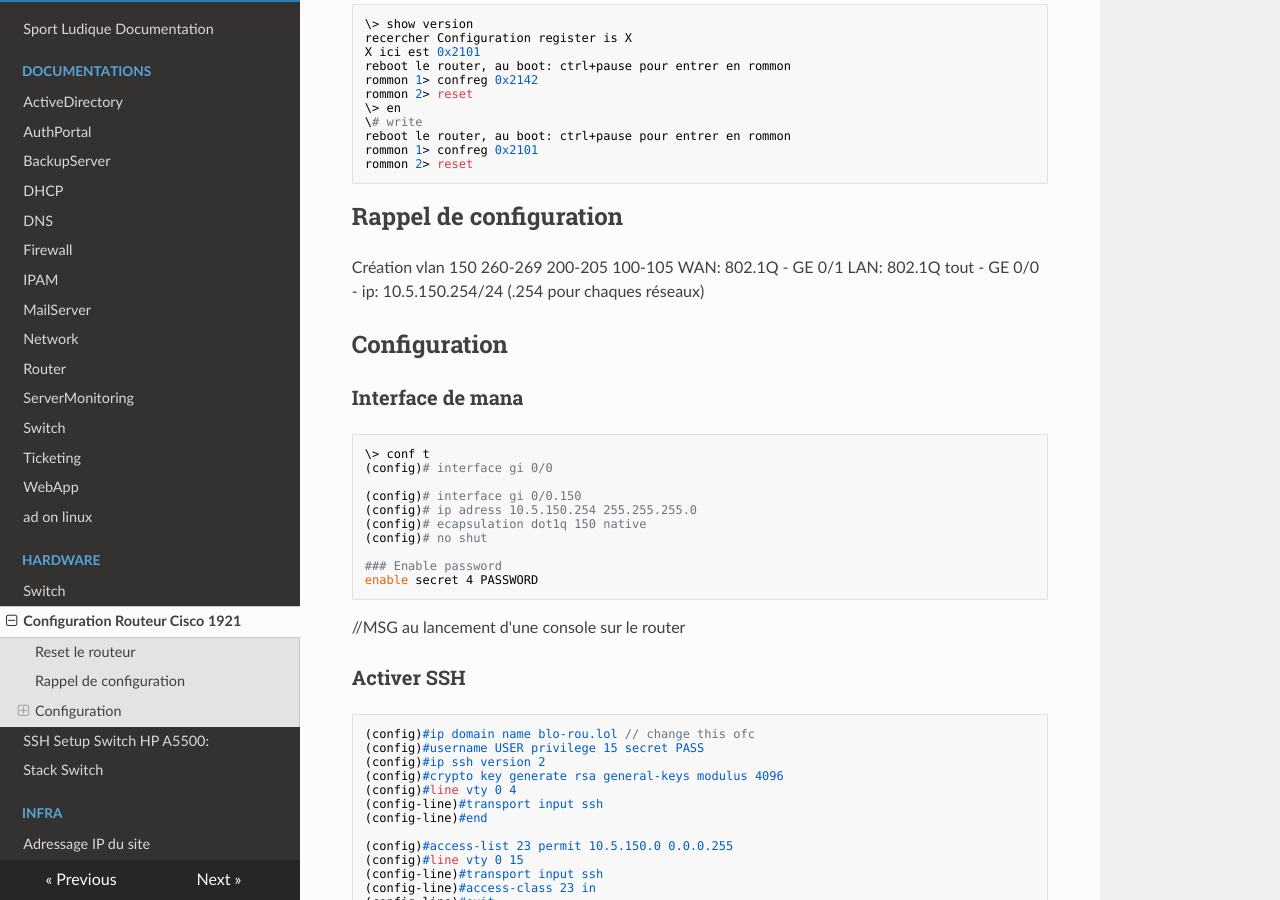
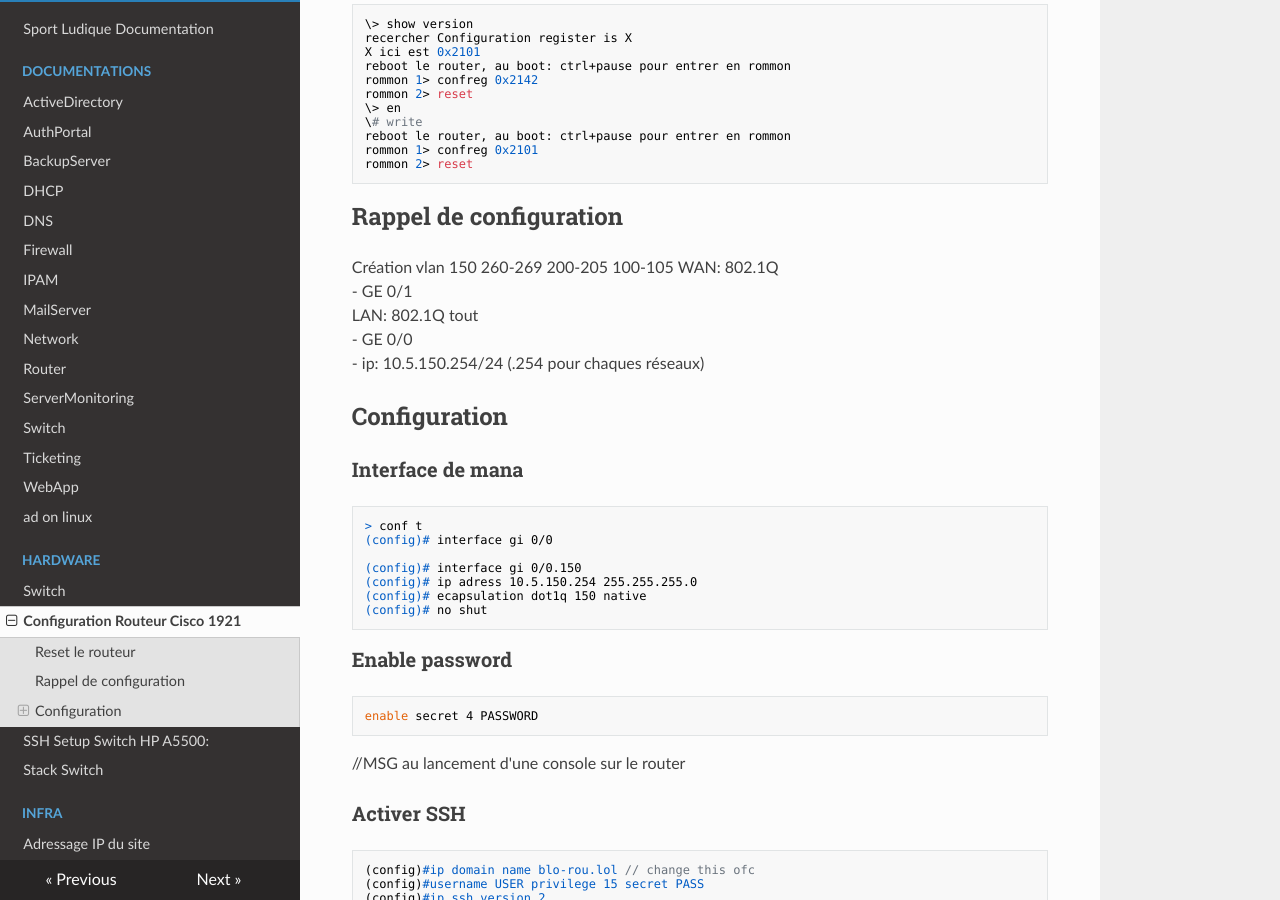
Before and after one commit to DSISportLudique/SportLudique2Doc, an MkDocs documentation site: the page built from docs/Hardware/Routeur1921.md, in a window 1280 px wide and 900 px high, scrolled down 212 px. Built offline with MkDocs 1.6.1, drawn with Linux system fonts in a browser that asks for light colours; nearby versions of some CDN libraries.

Commit message:
corrected wrong newlines

````diff
--- a/docs/Hardware/Routeur1921.md
+++ b/docs/Hardware/Routeur1921.md
@@ -27,15 +27,17 @@
 ## Configuration
 ### Interface de mana
 ```
-\> conf t
+> conf t
 (config)# interface gi 0/0
 
 (config)# interface gi 0/0.150
 (config)# ip adress 10.5.150.254 255.255.255.0
 (config)# ecapsulation dot1q 150 native
 (config)# no shut
+```
 
 ### Enable password
+```
 enable secret 4 PASSWORD
 ```
 
````
